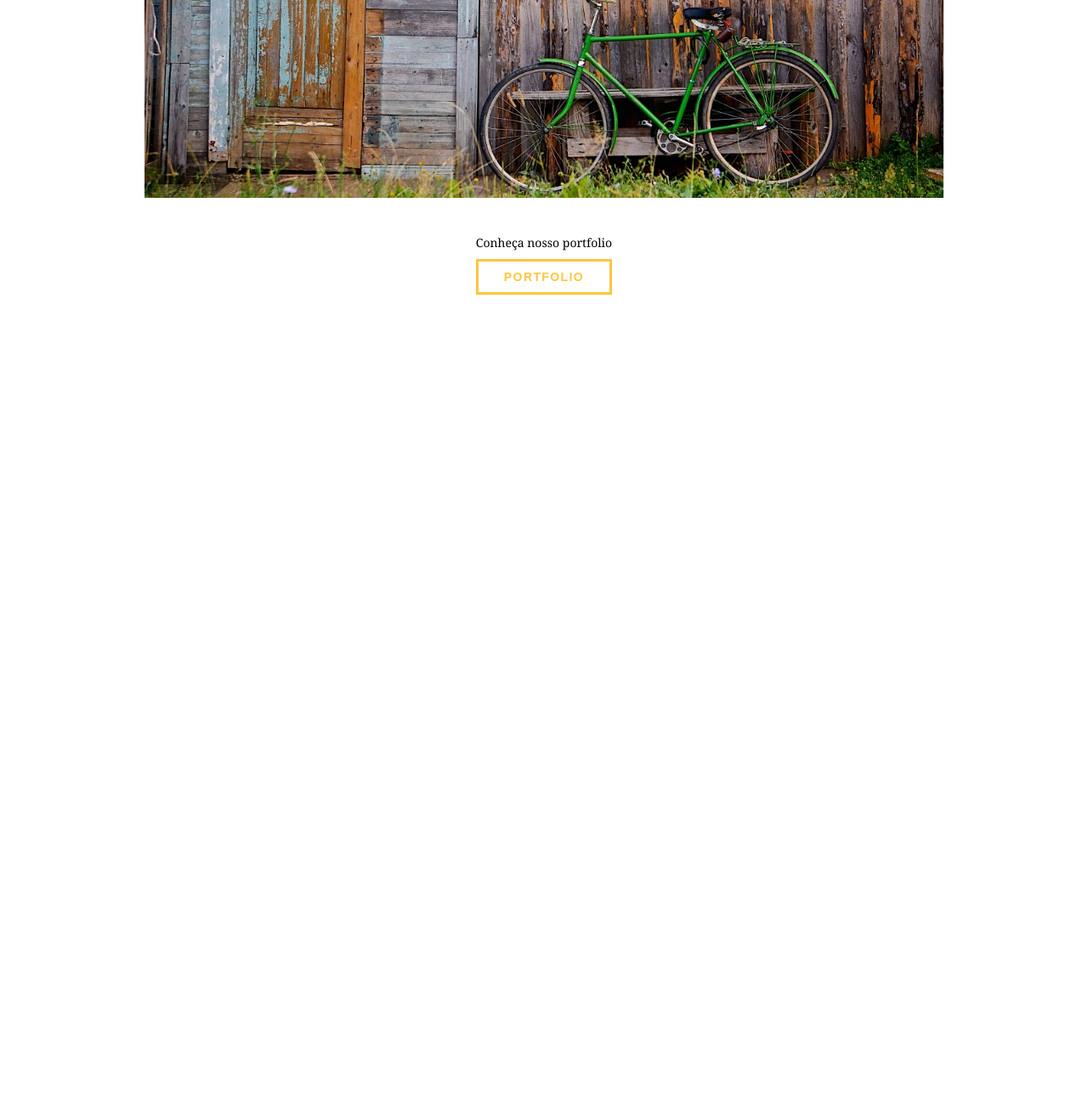
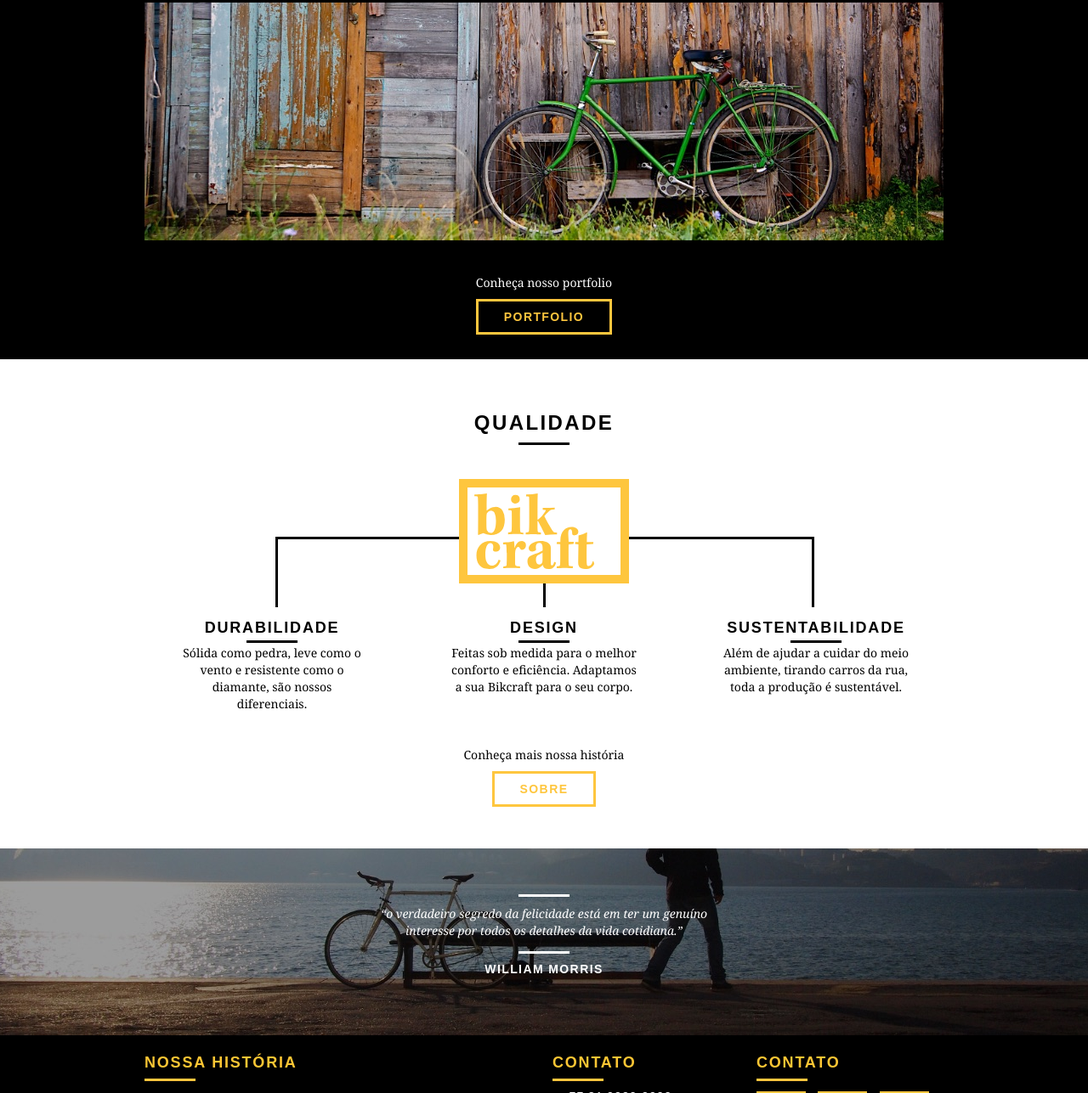
Before and after one commit to guilhermegh95/bike-craft-Origamid, a plain HTML site: page index.html in a window 1280 px wide. Shown: the part 1513-2800 px from the top of the page at 85% size. Before the commit the page ends 1860 px from the top, so only its background shows below. Drawn offline with Linux system fonts and the light colour scheme.

Commit message:
Final da home page

```diff
--- a/index.html
+++ b/index.html
@@ -93,7 +93,7 @@
 	<section class="portfolio">
 		<div class="container">
 			<h2 class="subtitulo">Portfólio </h2>
-			<ul>
+			<ul class="portfolio_lista">
 				<li class="grid-8">
 					<img src="img/portfolio/retro.jpg" alt="Bicicleta Retro">
 				</li>
@@ -106,10 +106,93 @@
 			</ul>
 			<div class="call">
 				<p>Conheça nosso portfolio</p>
-				<a href="produtos.html" class="btn">Portfolio</a>
+				<a href="portfolio.html" class="btn">Portfolio</a>
 			</div>
 
 		</div>
 	</section>
+
+	<section class="qualidade container">
+		<h2 class="subtitulo">
+			Qualidade
+		</h2>
+		<img src="img/bikcraft-qualidade.svg" align="bikcraft qualidade">
+		<ul class="qualidade_lista">
+			<li class="grid-1-3">
+				<h3>Durabilidade</h3>
+				<p>Sólida como pedra, leve como o vento e resistente como o diamante, são nossos diferenciais.</p>
+			</li>
+			<li class="grid-1-3">
+				<h3>Design</h3>
+				<p>Feitas sob medida para o melhor conforto e eficiência. Adaptamos a sua Bikcraft para o seu corpo.</p>
+			</li>
+			<li class="grid-1-3">
+				<h3>sustentabilidade</h3>
+				<p>Além de ajudar a cuidar do meio ambiente, tirando carros da rua, toda a produção é sustentável.</p>
+			</li>
+		</ul>
+		<div class="call">
+			<p>Conheça mais nossa história</p>
+			<a href="sobre.html" class="btn btb-preto">Sobre</a>
+
+		</div>
+
+	</section>
+	<section class="quebra">
+		<div>
+			<blockquote class="quote-externo">
+				<p>
+					“o verdadeiro segredo da felicidade está em ter um genuíno interesse por todos os detalhes da vida cotidiana.”
+				</p>
+				<cite>WILLIAM MORRIS </cite>
+			</blockquote>
+		</div>
+	</section>
+	<footer>
+		<div class="footer">
+			<div class="container">
+				<div class="grid-8 footer_historia">
+					<h3> NOSSA HISTÓRIA</h3>
+					<p>
+						Quando iniciamos a Bikcraft queriamos apenas um produto que adoraríamos utilizar. Eramos apaixonados por pedalar e também por fazer as coisas com as nossas próprias mãos. Assim surgiu um sonho na garagem da nossa casa.
+					</p>
+
+				</div>
+				<div class="grid-4 footer_contato">
+					<h3>CONTATO</h3>
+					<ul>
+						<li>- +55 21 9999-9999</li>
+						<li>- contato@bikcraft.com</li>
+						<li>- Rua Ali Perto - Botafogo</li>
+					</ul>
+
+				</div>
+				<div class="grid-4 footer_redes">
+					<h3>CONTATO</h3>
+					<ul>
+						<li>
+							<a href="">
+								<img src="img/redes-sociais/facebook.svg">
+							</a>
+						</li>
+						<li>
+							<a href="">
+								<img src="img/redes-sociais/instagram.svg">
+							</a></li>
+						<li>
+							<a href="">
+								<img src="img/redes-sociais/twitter.svg">
+							</a>
+						</li>
+					</ul>
+
+				</div>
+
+			</div>
+
+		</div>
+
+
+	</footer>
 </body>
 </html>
--- a/style.css
+++ b/style.css
@@ -6,6 +6,9 @@ p {
 	font-family: Georgia, "Times New Roman", serif;
 	font-size: 14px;
 	line-height: 20px;
+}
+img {
+	display: block;
 }
 .btn {
 	border: 3px solid #fec63e;
@@ -90,7 +93,7 @@ p {
 	height: 380px;
 	background: url("img/bg.jpg") no-repeat center;
 	background-size: cover;
-	margin-top: 96px;
+	margin-top: 92px;
 	text-align: center;
 	padding-top: 80px;
 
@@ -178,3 +181,135 @@ p {
 .call p {
 	margin-bottom: 20px;
 }
+
+
+/* portifolio */
+.portfolio {
+	width: 100%;
+	background:#000;
+	padding: 40px;
+}
+.portfolio .subtitulo {
+	color:#fec63e;
+}
+
+.portfolio .subtitulo:after {
+	background:#fec63e;
+
+}
+.portfolio_lista li:last-child {
+	margin-top: 20px;
+}
+.call p {
+	color:#fff;
+}
+/* Qualidade */
+.qualidade {
+	padding: 60px 0;
+
+}
+.qualidade p{
+	color:#000;
+
+}
+.qualidade:after {
+	content:"";
+	width: 634px;
+	height: 83px;
+	display: block;
+	background: url("img/linhas.svg") no-repeat center;
+	position: absolute;
+	top: 209px;
+	right: 162px;
+	z-index: -1;
+}
+.qualidade_lista {
+	padding-top: 20px;
+}
+.qualidade img {
+	margin: 0 auto;
+}
+.qualidade_lista li {
+	text-align: center;
+	padding: 0 40px;
+}
+
+.qualidade_lista li h3 {
+	font-weight: bold;
+	font-size: 18px;
+	line-height: 25px;
+	text-transform: uppercase;
+	letter-spacing: .1em;
+	margin-top: 20px;
+}
+.qualidade_lista li h3:after {
+	content: "";
+	display: block;
+	width: 60px;
+	height: 3px;
+	background:#000;
+	margin: 2px auto;
+
+}
+
+/* quebra */
+.quebra {
+	background: url("img/bg-footer.jpg") no-repeat center;
+	width: 100%;
+	height: 220px;
+	background-size: cover;
+	text-align: center;
+	padding-top: 40px;
+}
+.quebra .quote-externo {
+	max-width: 400px;
+}
+
+
+
+/* footer */
+.footer{
+	width:100%;
+	background:#000;
+	color:#fff;
+}
+.footer h3 {
+	font-size: 18px;
+	line-height: 25px;
+	color:#fec634;
+	text-transform: uppercase;
+	font-weight: bold;
+	letter-spacing: .1em;
+	padding-top: 20px;
+}
+.footer h3:after {
+	content: "";
+	display: block;
+	width: 60px;
+	height: 3px;
+	background:#fec63e;
+	margin: 6px 0px 12px 0;
+}
+.footer_historia{
+	padding-right: 40px;
+}
+.footer_contato ul li{
+	margin-bottom: 5px;
+}
+.footer_historia ul li {
+	font-size: 14px;
+	line-height: 20px;
+	font-family: Georgia, "Times new Roman", serif ;
+}
+.footer_redes ul li {
+	display: inline-block;
+	margin-right: 10px;
+}
+.footer_redes ul li a{
+	border: 3px solid #fec63e;
+	display: block;
+	padding: 10px;
+}
+.footer_redes ul li a:hover{
+	border-color:#fff;
+}
```
